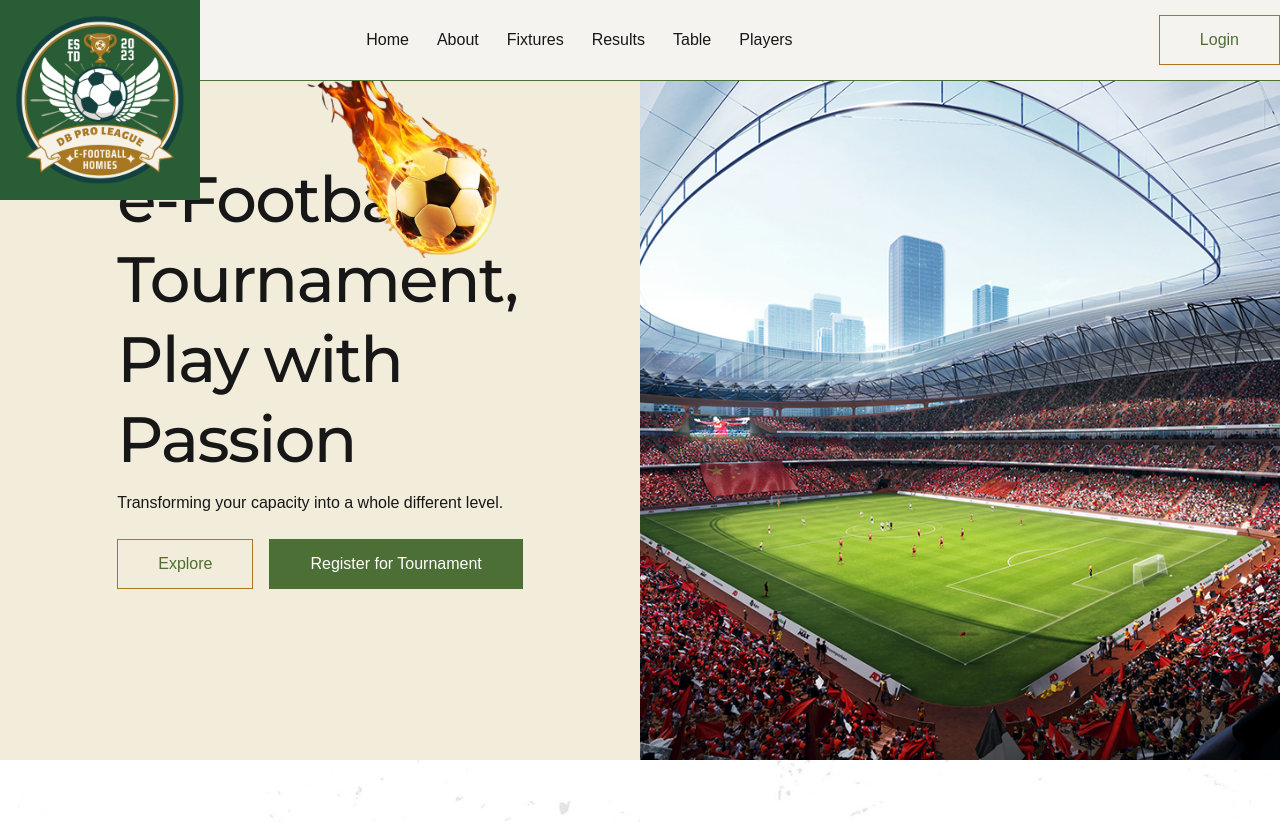
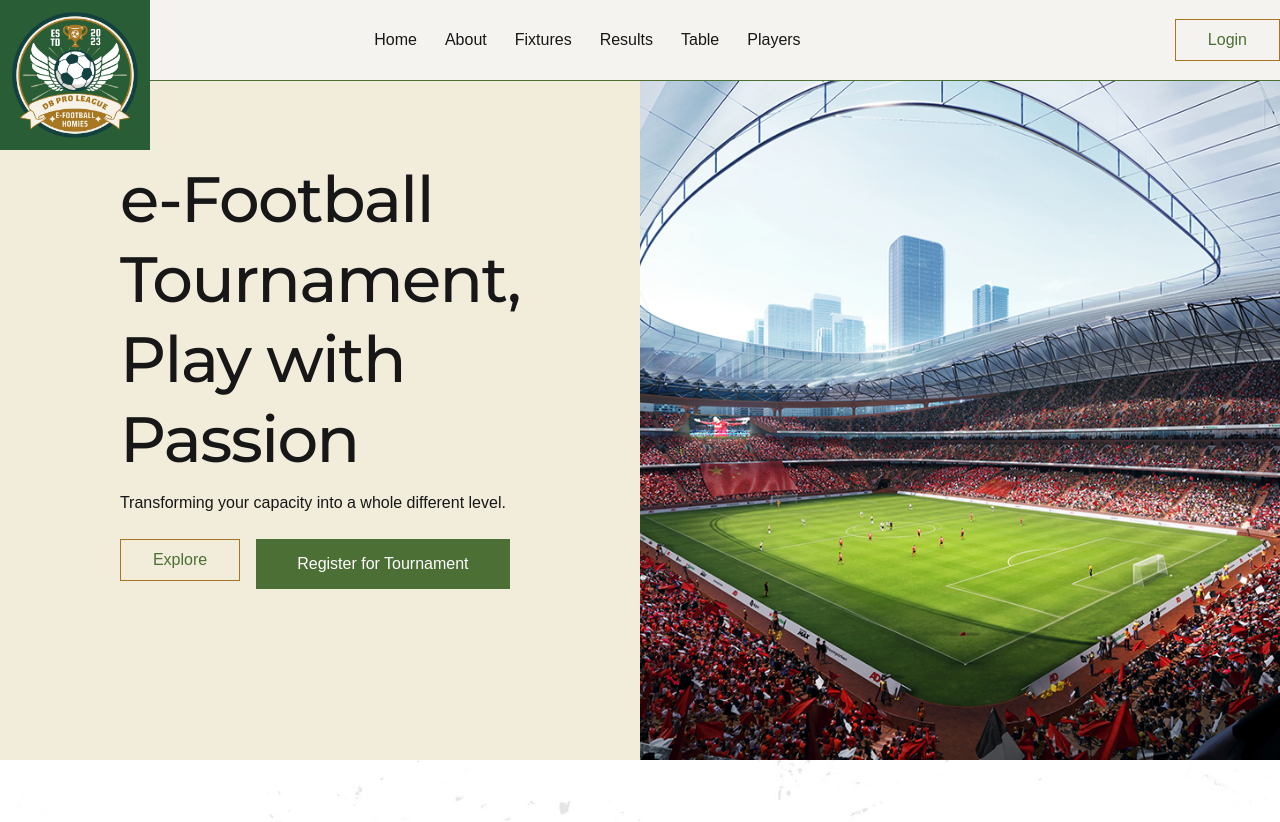
Before and after one commit to Dip-Kishor/FLMS-Frontend, a Next.js app: page / in a window 1280 px wide. Shown: the top 822 px of the page. Built offline with nearby package versions, Linux system fonts and the light colour scheme.

Commit message:
Removed fire ball

```diff
--- a/src/components/Layout/Navbar.tsx
+++ b/src/components/Layout/Navbar.tsx
@@ -117,7 +117,7 @@ const Navbar: React.FC = () => {
             <img
               src="/DBProLeague.png"
               alt="logo"
-              className={`absolute top-0 max-lg:w-[100px] w-[200px] bg-transparent transition-all duration-300 ease-in-out ${
+              className={`absolute top-0 max-lg:w-[100px] w-[150px] bg-transparent transition-all duration-300 ease-in-out ${
                 scrolled ? "top-[-60px]" : "top-0"
               }`}
             />
--- a/src/components/UI/HeroBanner.tsx
+++ b/src/components/UI/HeroBanner.tsx
@@ -11,12 +11,12 @@ const HeroBanner = () => {
     <div className="grid grid-cols-1 lg:grid-cols-2 h-[95vh]">
       {/* Left Side */}
       <div className="bg-[#F2ECDB] flex flex-col items-center justify-center relative w-full pt-20 lg:p-6">
-        <img
+        {/* <img
           src="/football-fire.png"
           alt="football"
-          width="250px"
-          className="absolute top-0 right-5 hidden md:block lg:right-[50px] lg:w-[300px]"
-        />
+          width="150px"
+          className="absolute top-15 hidden lg:block lg:right-[5px] lg:w-[200px]"
+        /> */}
         <div className="max-w-[90%] md:max-w-[500px] text-center md:text-left">
           <h1
             className={`text-3xl md:text-5xl lg:text-[4rem] tracking-tight leading-tight font-medium ${montserrat.className}`}
--- a/src/components/UI/PrimaryButton.tsx
+++ b/src/components/UI/PrimaryButton.tsx
@@ -6,7 +6,7 @@ type PrimaryButtonProps = {
 
 const PrimaryButton: React.FC<PrimaryButtonProps> = ({ name }) => {
   return (
-    <button className="border text-[#4C6F35] py-3 px-10 border-[#A77523] hover:bg-[#4C6F35] hover:text-white hover:border-[#4C6F35] ease-in duration-200">
+    <button className="border text-[#4C6F35] py-2 px-8 border-[#A77523] hover:bg-[#4C6F35] hover:text-white hover:border-[#4C6F35] ease-in duration-200">
       {name}
     </button>
   );
```
